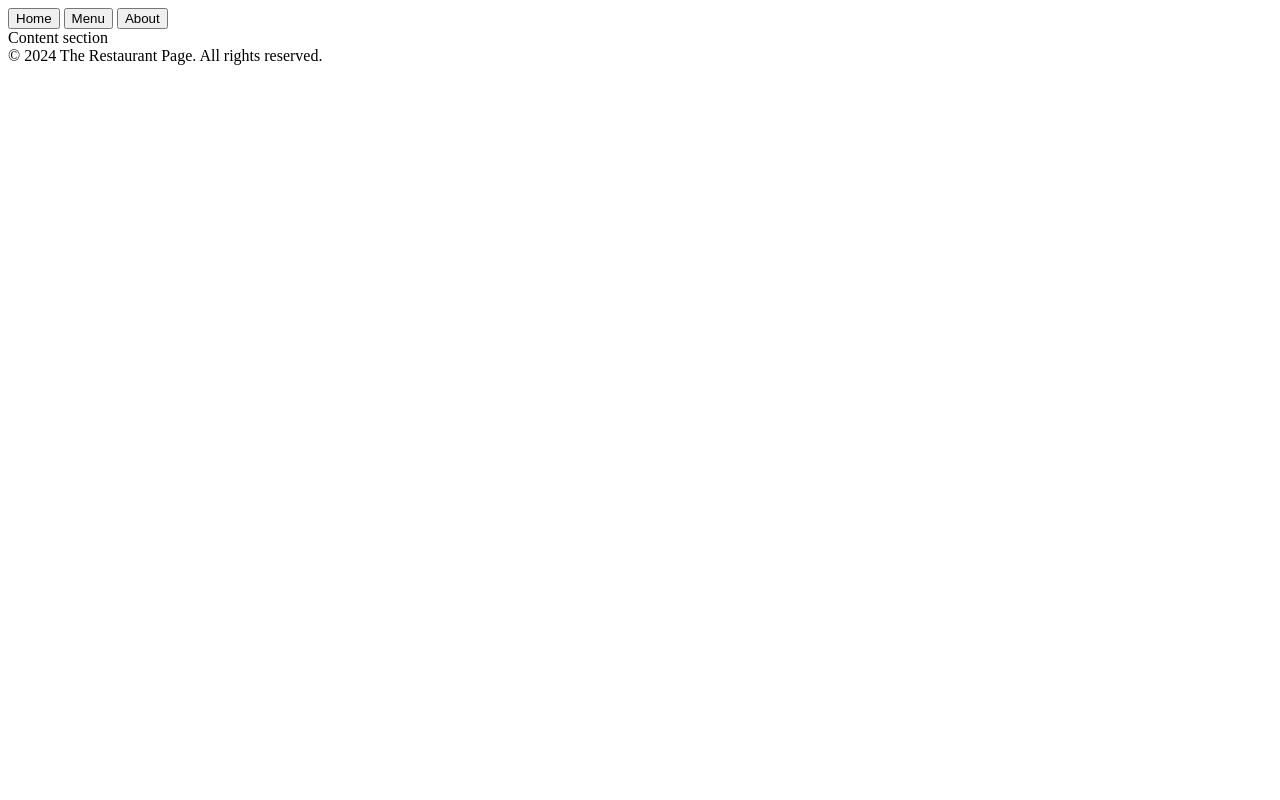
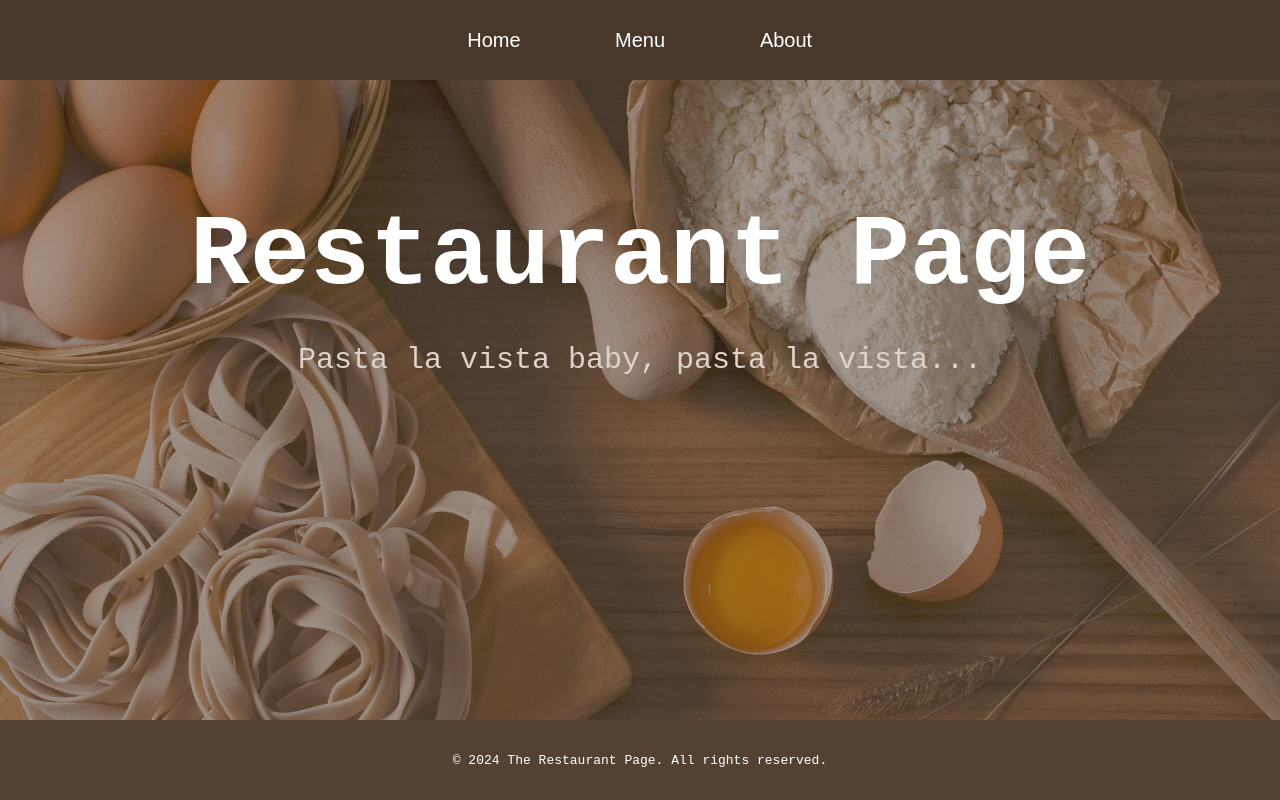
Before and after one commit to tutti-hub/restaurant-page, a website built with webpack: page index.html in a window 1280 px wide. Built offline with nearby package versions, Linux system fonts and the light colour scheme.

Commit message:
wip: home tab markup

```diff
--- a/index.html
+++ b/index.html
@@ -1,10 +1,12 @@
 <!DOCTYPE html>
 <html lang="en">
+
 <head>
     <meta charset="utf-8" />
     <meta name="viewport" content="width=device-width, initial-scale=1.0">
     <title>Restaurant Page</title>
 </head>
+
 <body>
     <header>
         <nav>
@@ -14,8 +16,17 @@
         </nav>
     </header>
 
-        <div id="content">Content section</div>
-        <footer> © 2024 The Restaurant Page. All rights reserved.</footer>
+    <div id="content">
+        <div class="home">
+            <h1>Restaurant Page</h1>
+            <p>Pasta la vista baby, pasta la vista...</p>
+        </div>
+    </div>
+    <footer>
+        <p>
+            © 2024 The Restaurant Page. All rights reserved.
+        </p>
+    </footer>
 
 </body>
 
--- a/src/index.js
+++ b/src/index.js
@@ -1,3 +1,7 @@
-require('./styles.css');
+require('./styles/styles.css');
+require('./styles/header.css');
+require('./styles/footer.css');
+require('./styles/home.css');
+
 
 console.log("Hello World!");
--- a/src/styles.css
+++ /dev/null
@@ -1,3 +0,0 @@
-h1 {
-    color: blue;
-}
--- /dev/null
+++ b/src/styles/footer.css
@@ -0,0 +1,9 @@
+footer {
+    height: 10vh;
+    background-color: #534232;
+    color: white;
+    font-size: 1.3rem;
+    display: flex;
+    justify-content: center;
+    align-items: center;
+}
--- /dev/null
+++ b/src/styles/header.css
@@ -0,0 +1,23 @@
+header {
+	height: 10vh;
+	background-color: #48382b;
+	display: flex;
+	justify-content: center;
+	align-items: center;
+	column-gap: 2rem;
+}
+
+header button {
+	font-size: 2rem;
+	/* font-weight: bold; */
+	width: 10rem;
+	height: 8rem;
+	margin: 0 2rem;
+	color: white;
+	background-color: transparent;
+	border: none;
+}
+
+header button:hover {
+	background-color: #564335;
+}
--- /dev/null
+++ b/src/styles/home.css
@@ -0,0 +1,24 @@
+.home {
+	height: 80vh;
+	background-image: linear-gradient(
+			rgba(72, 56, 43, 0.45),
+			rgba(72, 56, 43, 0.45)
+		),
+		url('../assets/images/bg.jpg');
+	background-size: cover;
+	display: flex;
+	justify-content: start;
+	align-items: center;
+	flex-direction: column;
+	color: white;
+}
+
+.home h1 {
+	font-size: 10rem;
+	margin: 15vh 0 0;
+}
+
+.home p {
+	color: #ddd3ca;
+	font-size: 3rem;
+}
--- /dev/null
+++ b/src/styles/styles.css
@@ -0,0 +1,16 @@
+::root {
+}
+
+* {
+	box-sizing: border-box;
+}
+
+html {
+	font-family: monospace;
+	font-size: 10px;
+	color: #ddd3ca;
+}
+
+body {
+	margin: 0;
+}
```
Also changed, not shown: src/assets/images/bg.jpg (added). Lines whose indentation alone changed are shown as unchanged.
